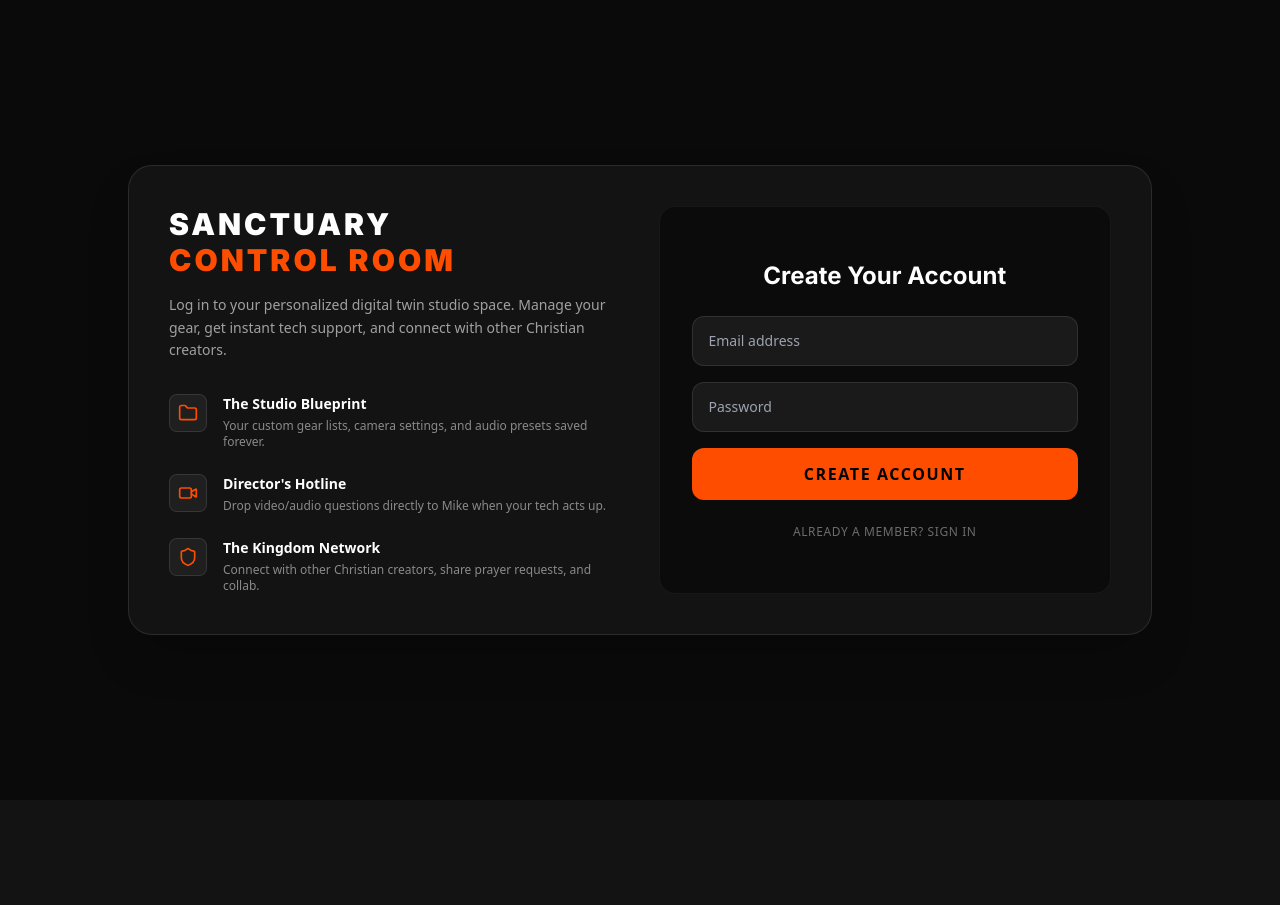
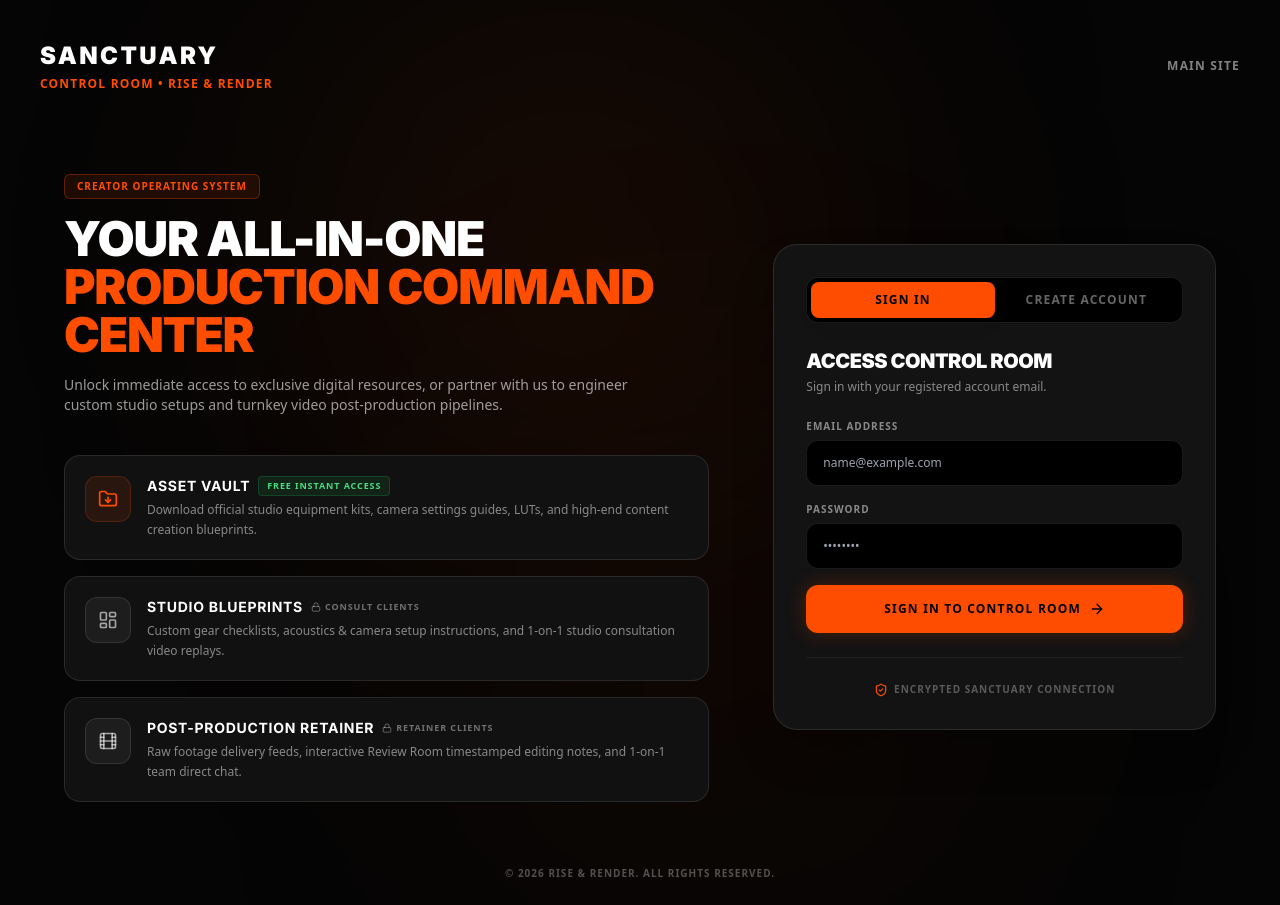
Before and after one commit to mikemillermedia/riseandrendercrc, a React (Vite) app: page /login in a window 1280 px wide. Before the commit the page ends 800 px from the top, so only its background shows below. Built offline with nearby package versions, Linux system fonts and the light colour scheme; no server answers.

Commit message:
Update Login.tsx

```diff
--- a/Login.tsx
+++ b/Login.tsx
@@ -1,139 +1,322 @@
-import React, { useState, useEffect } from 'react';
+import React, { useState } from 'react';
+import { useNavigate } from 'react-router-dom';
 import { createClient } from '@supabase/supabase-js';
-import { useNavigate } from 'react-router-dom';
-import { Folder, Video, MessageSquare, Shield, Cross } from 'lucide-react';
+import {
+  FolderDown, LayoutDashboard, Film, Sparkles, ArrowRight,
+  Lock, Mail, Key, CheckCircle2, ShieldCheck
+} from 'lucide-react';
 
-const supabaseUrl = import.meta.env.VITE_SUPABASE_URL;
-const supabaseAnonKey = import.meta.env.VITE_SUPABASE_ANON_KEY;
-const supabase = createClient(supabaseUrl, supabaseAnonKey);
+const supabaseUrl = import.meta.env.VITE_SUPABASE_URL || '';
+const supabaseAnonKey = import.meta.env.VITE_SUPABASE_ANON_KEY || '';
+const supabase = (supabaseUrl && supabaseAnonKey) ? createClient(supabaseUrl, supabaseAnonKey) : null;
 
 export default function Login() {
   const navigate = useNavigate();
+  const [isSignUp, setIsSignUp] = useState(false);
+
   const [email, setEmail] = useState('');
   const [password, setPassword] = useState('');
-  const [isSignUp, setIsSignUp] = useState(true);
-  const [loading, setLoading] = useState(false);
-  const [error, setError] = useState<string | null>(null);
+  const [fullName, setFullName] = useState('');
 
-  useEffect(() => {
-    document.title = "Rise & Render | Sanctuary Login";
-    const checkSession = async () => {
-      const { data: { session } } = await supabase.auth.getSession();
-      if (session) navigate('/hub');
-    };
-    checkSession();
-  }, [navigate]);
+  const [isLoading, setIsLoading] = useState(false);
+  const [errorMessage, setErrorMessage] = useState<string | null>(null);
+  const [successMessage, setSuccessMessage] = useState<string | null>(null);
 
   const handleAuth = async (e: React.FormEvent) => {
     e.preventDefault();
-    setLoading(true);
-    setError(null);
+    setErrorMessage(null);
+    setSuccessMessage(null);
+
+    if (!supabase) {
+      setErrorMessage("Supabase is not configured properly. Check your environment variables.");
+      return;
+    }
+
+    setIsLoading(true);
 
     try {
       if (isSignUp) {
-        const { error } = await supabase.auth.signUp({ email, password });
+        // Sign Up Flow
+        const { data, error } = await supabase.auth.signUp({
+          email: email.trim(),
+          password: password,
+          options: {
+            data: {
+              first_name: fullName.split(' ')[0] || '',
+              last_name: fullName.split(' ').slice(1).join(' ') || '',
+              display_name: fullName.trim() || 'Creator'
+            }
+          }
+        });
+
         if (error) throw error;
-        alert('Success! Check your email to confirm your account.');
-        setIsSignUp(false);
+
+        if (data.user) {
+          // Create initial profile record
+          await supabase.from('profiles').upsert({
+            id: data.user.id,
+            first_name: fullName.split(' ')[0] || '',
+            last_name: fullName.split(' ').slice(1).join(' ') || '',
+            display_name: fullName.trim() || 'Creator',
+            has_retainer: false
+          });
+
+          setSuccessMessage("Account created successfully! Logging you into the Sanctuary...");
+          setTimeout(() => navigate('/hub'), 1500);
+        }
       } else {
-        const { error } = await supabase.auth.signInWithPassword({ email, password });
+        // Sign In Flow
+        const { error } = await supabase.auth.signInWithPassword({
+          email: email.trim(),
+          password: password
+        });
+
         if (error) throw error;
         navigate('/hub');
       }
     } catch (err: any) {
-      setError(err.message);
+      setErrorMessage(err.message || "An authentication error occurred.");
     } finally {
-      setLoading(false);
+      setIsLoading(false);
     }
   };
 
   return (
-    <div className="min-h-screen bg-[#0a0a0a] flex items-center justify-center p-4 font-sans">
-      <div className="bg-[#131313] border border-white/10 p-8 md:p-10 rounded-3xl w-full max-w-5xl flex flex-col md:flex-row shadow-2xl relative overflow-hidden gap-10">
+    <div className="min-h-screen bg-[#050505] text-[#F5F5F0] font-sans flex flex-col justify-between relative overflow-hidden">
 
-        {/* LEFT SIDE: Features of the Control Room */}
-        <div className="w-full md:w-1/2 flex flex-col justify-center relative z-10">
-          <div className="mb-8">
-            <h1 className="text-3xl font-black text-white uppercase tracking-widest">Sanctuary <br/><span className="text-[#ff4d00]">Control Room</span></h1>
-            <p className="text-white/60 mt-4 text-sm leading-relaxed">
-              Log in to your personalized digital twin studio space. Manage your gear, get instant tech support, and connect with other Christian creators.
+      {/* Background Glow Accents */}
+      <div className="absolute top-0 left-1/4 w-[500px] h-[500px] bg-[#ff4d00]/10 rounded-full blur-[150px] pointer-events-none" />
+      <div className="absolute bottom-0 right-1/4 w-[500px] h-[500px] bg-[#ff4d00]/5 rounded-full blur-[150px] pointer-events-none" />
+
+      {/* TOP HEADER */}
+      <header className="p-6 md:p-10 flex justify-between items-center relative z-10 max-w-7xl mx-auto w-full">
+        <div onClick={() => navigate('/')} className="cursor-pointer">
+          <h2 className="text-xl md:text-2xl font-black uppercase tracking-widest text-white leading-none">
+            Sanctuary
+          </h2>
+          <p className="text-[10px] md:text-xs text-[#ff4d00] font-bold uppercase tracking-widest mt-1">
+            Control Room • Rise & Render
+          </p>
+        </div>
+        <button
+          onClick={() => navigate('/')}
+          className="text-xs font-bold uppercase tracking-widest text-white/50 hover:text-white transition-colors"
+        >
+          Main Site
+        </button>
+      </header>
+
+      {/* MAIN CONTENT GRID */}
+      <main className="flex-1 flex items-center justify-center p-5 md:p-10 relative z-10 my-auto">
+        <div className="max-w-6xl w-full grid grid-cols-1 lg:grid-cols-12 gap-10 md:gap-16 items-center">
+
+          {/* LEFT COLUMN: WHAT'S POSSIBLE SHOWCASE */}
+          <div className="lg:col-span-7 space-y-8">
+            <div>
+              <span className="bg-[#ff4d00]/10 border border-[#ff4d00]/30 text-[#ff4d00] text-[10px] font-black uppercase tracking-widest px-3 py-1 rounded-md mb-4 inline-block">
+                Creator Operating System
+              </span>
+              <h1 className="text-3xl sm:text-4xl md:text-5xl font-black uppercase tracking-tight text-white leading-[1.1]">
+                Your All-In-One <br />
+                <span className="text-[#ff4d00]">Production Command Center</span>
+              </h1>
+              <p className="text-white/60 text-xs sm:text-sm mt-4 leading-relaxed max-w-xl">
+                Unlock immediate access to exclusive digital resources, or partner with us to engineer custom studio setups and turnkey video post-production pipelines.
               </p>
             </div>
 
-          <div className="space-y-6">
-            <div className="flex gap-4 items-start">
-              <div className="bg-white/5 p-2 rounded-lg border border-white/10">
-                <Folder className="text-[#ff4d00]" size={20} />
+            {/* ECOSYSTEM FEATURES */}
+            <div className="space-y-4 pt-2">
+
+              {/* Feature 1: Asset Vault (Included for Everyone) */}
+              <div className="bg-[#111] border border-white/10 rounded-2xl p-4 sm:p-5 flex items-start gap-4 hover:border-[#ff4d00]/30 transition-colors">
+                <div className="p-3 rounded-xl bg-[#ff4d00]/10 border border-[#ff4d00]/20 text-[#ff4d00] shrink-0">
+                  <FolderDown size={20} />
                 </div>
                 <div>
-                <p className="text-sm font-bold text-white mb-1">The Studio Blueprint</p>
-                <p className="text-xs text-white/50">Your custom gear lists, camera settings, and audio presets saved forever.</p>
+                  <div className="flex items-center gap-2">
+                    <h3 className="text-white font-bold text-sm uppercase tracking-wider">Asset Vault</h3>
+                    <span className="bg-green-500/10 text-green-400 text-[9px] font-black uppercase tracking-widest px-2 py-0.5 rounded border border-green-500/20">
+                      Free Instant Access
+                    </span>
                   </div>
-            </div>
-            <div className="flex gap-4 items-start">
-              <div className="bg-white/5 p-2 rounded-lg border border-white/10">
-                <Video className="text-[#ff4d00]" size={20} />
-              </div>
-              <div>
-                <p className="text-sm font-bold text-white mb-1">Director's Hotline</p>
-                <p className="text-xs text-white/50">Drop video/audio questions directly to Mike when your tech acts up.</p>
-              </div>
-            </div>
-            <div className="flex gap-4 items-start">
-              <div className="bg-white/5 p-2 rounded-lg border border-white/10">
-                <Shield className="text-[#ff4d00]" size={20} />
-              </div>
-              <div>
-                <p className="text-sm font-bold text-white mb-1">The Kingdom Network</p>
-                <p className="text-xs text-white/50">Connect with other Christian creators, share prayer requests, and collab.</p>
-              </div>
-            </div>
+                  <p className="text-white/50 text-xs mt-1 leading-relaxed">
+                    Download official studio equipment kits, camera settings guides, LUTs, and high-end content creation blueprints.
+                  </p>
                 </div>
               </div>
 
-        {/* RIGHT SIDE: The Form */}
-        <div className="w-full md:w-1/2 bg-black/40 border border-white/5 p-8 rounded-2xl relative z-10 flex flex-col justify-center">
-          <h2 className="text-2xl font-bold text-white mb-6 text-center">
-            {isSignUp ? "Create Your Account" : "Access Your Studio"}
+              {/* Feature 2: Custom Blueprint */}
+              <div className="bg-[#111] border border-white/10 rounded-2xl p-4 sm:p-5 flex items-start gap-4">
+                <div className="p-3 rounded-xl bg-white/5 border border-white/10 text-white/60 shrink-0">
+                  <LayoutDashboard size={20} />
+                </div>
+                <div>
+                  <div className="flex items-center gap-2">
+                    <h3 className="text-white font-bold text-sm uppercase tracking-wider">Studio Blueprints</h3>
+                    <span className="text-white/40 text-[9px] font-bold uppercase tracking-widest flex items-center gap-1">
+                      <Lock size={10} /> Consult Clients
+                    </span>
+                  </div>
+                  <p className="text-white/50 text-xs mt-1 leading-relaxed">
+                    Custom gear checklists, acoustics & camera setup instructions, and 1-on-1 studio consultation video replays.
+                  </p>
+                </div>
+              </div>
+
+              {/* Feature 3: Post-Production Retainer */}
+              <div className="bg-[#111] border border-white/10 rounded-2xl p-4 sm:p-5 flex items-start gap-4">
+                <div className="p-3 rounded-xl bg-white/5 border border-white/10 text-white/60 shrink-0">
+                  <Film size={20} />
+                </div>
+                <div>
+                  <div className="flex items-center gap-2">
+                    <h3 className="text-white font-bold text-sm uppercase tracking-wider">Post-Production Retainer</h3>
+                    <span className="text-white/40 text-[9px] font-bold uppercase tracking-widest flex items-center gap-1">
+                      <Lock size={10} /> Retainer Clients
+                    </span>
+                  </div>
+                  <p className="text-white/50 text-xs mt-1 leading-relaxed">
+                    Raw footage delivery feeds, interactive Review Room timestamped editing notes, and 1-on-1 team direct chat.
+                  </p>
+                </div>
+              </div>
+
+            </div>
+          </div>
+
+          {/* RIGHT COLUMN: AUTHENTICATION FORM */}
+          <div className="lg:col-span-5 w-full">
+            <div className="bg-[#131313] border border-white/10 rounded-3xl p-6 sm:p-8 shadow-2xl relative overflow-hidden">
+
+              {/* Form Tab Toggles */}
+              <div className="flex rounded-xl bg-black p-1 border border-white/10 mb-6">
+                <button
+                  type="button"
+                  onClick={() => { setIsSignUp(false); setErrorMessage(null); setSuccessMessage(null); }}
+                  className={`flex-1 py-2.5 text-xs font-black uppercase tracking-widest rounded-lg transition-all ${
+                    !isSignUp ? 'bg-[#ff4d00] text-black shadow-lg' : 'text-white/40 hover:text-white'
+                  }`}
+                >
+                  Sign In
+                </button>
+                <button
+                  type="button"
+                  onClick={() => { setIsSignUp(true); setErrorMessage(null); setSuccessMessage(null); }}
+                  className={`flex-1 py-2.5 text-xs font-black uppercase tracking-widest rounded-lg transition-all ${
+                    isSignUp ? 'bg-[#ff4d00] text-black shadow-lg' : 'text-white/40 hover:text-white'
+                  }`}
+                >
+                  Create Account
+                </button>
+              </div>
+
+              {/* Header inside Form */}
+              <div className="mb-6">
+                <h2 className="text-xl font-black uppercase text-white tracking-tight">
+                  {isSignUp ? "Create Your Sanctuary Account" : "Access Control Room"}
                 </h2>
+                <p className="text-white/50 text-xs mt-1">
+                  {isSignUp
+                    ? "Get instant access to the Asset Vault & Digital Resources."
+                    : "Sign in with your registered account email."}
+                </p>
+              </div>
 
-          {error && (
-            <div className="bg-red-500/10 border border-red-500/20 text-red-400 p-3 rounded-xl text-sm mb-6 text-center">
-              {error}
+              {/* Alerts */}
+              {errorMessage && (
+                <div className="mb-4 bg-red-500/10 border border-red-500/30 text-red-400 p-3.5 rounded-xl text-xs leading-relaxed">
+                  {errorMessage}
                 </div>
               )}
 
+              {successMessage && (
+                <div className="mb-4 bg-green-500/10 border border-green-500/30 text-green-400 p-3.5 rounded-xl text-xs flex items-center gap-2">
+                  <CheckCircle2 size={16} /> {successMessage}
+                </div>
+              )}
+
+              {/* Form */}
               <form onSubmit={handleAuth} className="space-y-4">
+
+                {isSignUp && (
+                  <div>
+                    <label className="block text-[10px] font-bold text-white/50 uppercase tracking-widest mb-1.5">
+                      Full Name
+                    </label>
+                    <div className="relative">
+                      <input
+                        type="text"
+                        required
+                        value={fullName}
+                        onChange={(e) => setFullName(e.target.value)}
+                        placeholder="e.g. Mike Miller"
+                        className="w-full bg-black border border-white/10 rounded-xl px-4 py-3.5 text-xs text-white focus:outline-none focus:border-[#ff4d00] transition-colors"
+                      />
+                    </div>
+                  </div>
+                )}
+
+                <div>
+                  <label className="block text-[10px] font-bold text-white/50 uppercase tracking-widest mb-1.5">
+                    Email Address
+                  </label>
+                  <div className="relative">
                     <input
                       type="email"
-              placeholder="Email address"
+                      required
                       value={email}
                       onChange={(e) => setEmail(e.target.value)}
-              className="w-full bg-[#1A1A1A] text-white border border-white/10 px-4 py-3.5 rounded-xl text-sm focus:outline-none focus:border-[#ff4d00] transition-colors"
-              required
+                      placeholder="name@example.com"
+                      className="w-full bg-black border border-white/10 rounded-xl px-4 py-3.5 text-xs text-white focus:outline-none focus:border-[#ff4d00] transition-colors"
                     />
+                  </div>
+                </div>
+
+                <div>
+                  <label className="block text-[10px] font-bold text-white/50 uppercase tracking-widest mb-1.5">
+                    Password
+                  </label>
+                  <div className="relative">
                     <input
                       type="password"
-              placeholder="Password"
+                      required
                       value={password}
                       onChange={(e) => setPassword(e.target.value)}
-              className="w-full bg-[#1A1A1A] text-white border border-white/10 px-4 py-3.5 rounded-xl text-sm focus:outline-none focus:border-[#ff4d00] transition-colors"
-              required
+                      placeholder="••••••••"
+                      className="w-full bg-black border border-white/10 rounded-xl px-4 py-3.5 text-xs text-white focus:outline-none focus:border-[#ff4d00] transition-colors"
                     />
+                  </div>
+                </div>
+
                 <button
                   type="submit"
-              disabled={loading}
-              className="w-full bg-[#ff4d00] hover:bg-orange-500 text-black font-black uppercase py-3.5 px-4 rounded-xl transition-colors mt-2 disabled:opacity-50 tracking-widest"
+                  disabled={isLoading}
+                  className="w-full bg-[#ff4d00] hover:bg-orange-500 text-black font-black uppercase tracking-widest py-4 rounded-xl text-xs flex items-center justify-center gap-2 shadow-[0_0_20px_rgba(255,77,0,0.25)] transition-all disabled:opacity-50 mt-2"
                 >
-              {loading ? 'Processing...' : (isSignUp ? 'Create Account' : 'Sign In')}
+                  {isLoading ? 'Authenticating...' : isSignUp ? 'Create Free Account' : 'Sign In To Control Room'}
+                  {!isLoading && <ArrowRight size={16} />}
                 </button>
+
               </form>
 
-          <button onClick={() => setIsSignUp(!isSignUp)} className="mt-6 text-white/40 hover:text-white transition-colors text-xs font-medium uppercase tracking-wider text-center w-full">
-            {isSignUp ? "Already a member? Sign in" : "Need access? Create an account"}
-          </button>
+              <div className="mt-6 pt-6 border-t border-white/5 text-center">
+                <p className="text-[10px] text-white/30 uppercase tracking-widest font-bold flex items-center justify-center gap-1.5">
+                  <ShieldCheck size={14} className="text-[#ff4d00]" /> Encrypted Sanctuary Connection
+                </p>
+              </div>
+
             </div>
           </div>
+
+        </div>
+      </main>
+
+      {/* FOOTER */}
+      <footer className="p-6 text-center text-[10px] text-white/30 uppercase tracking-widest font-bold relative z-10">
+        © {new Date().getFullYear()} Rise & Render. All Rights Reserved.
+      </footer>
+
     </div>
   );
 }
```
Lines whose indentation alone changed are shown as unchanged.
